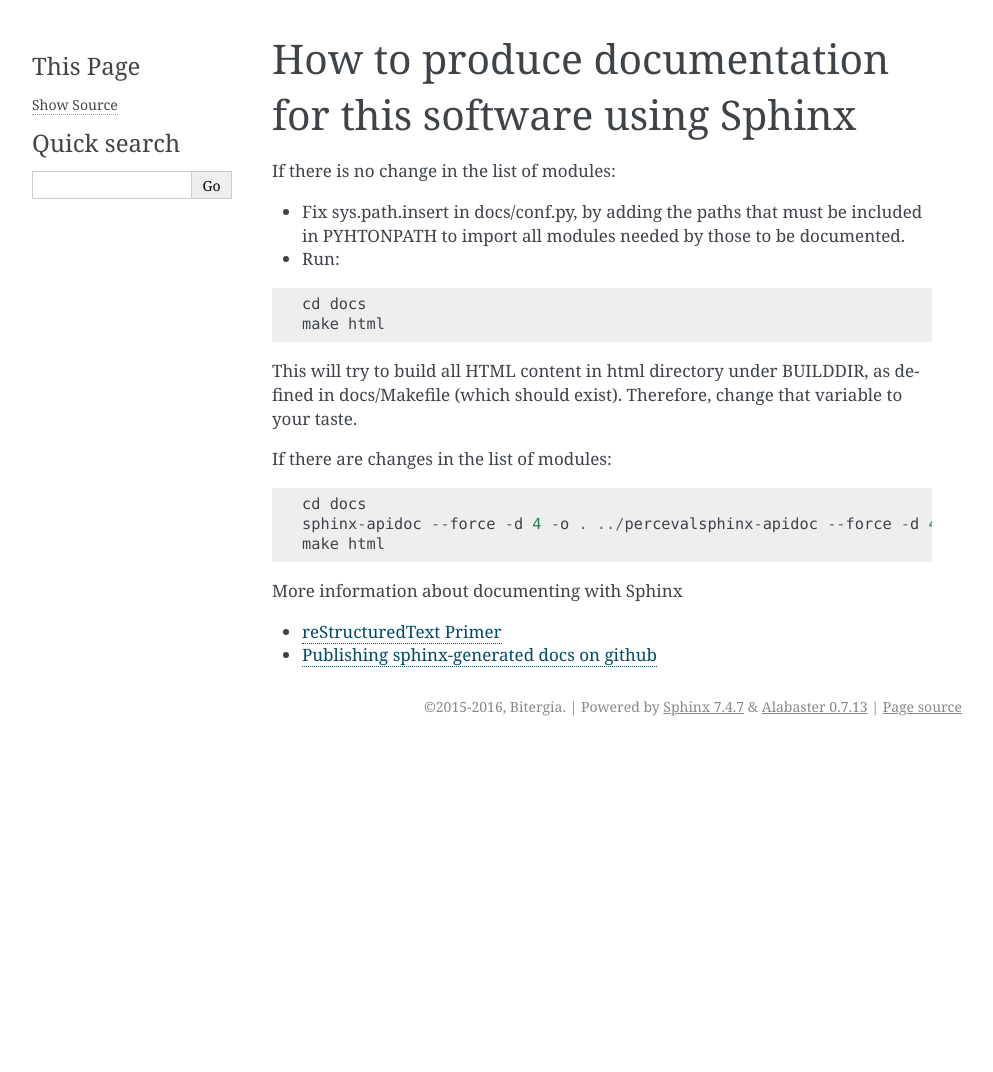
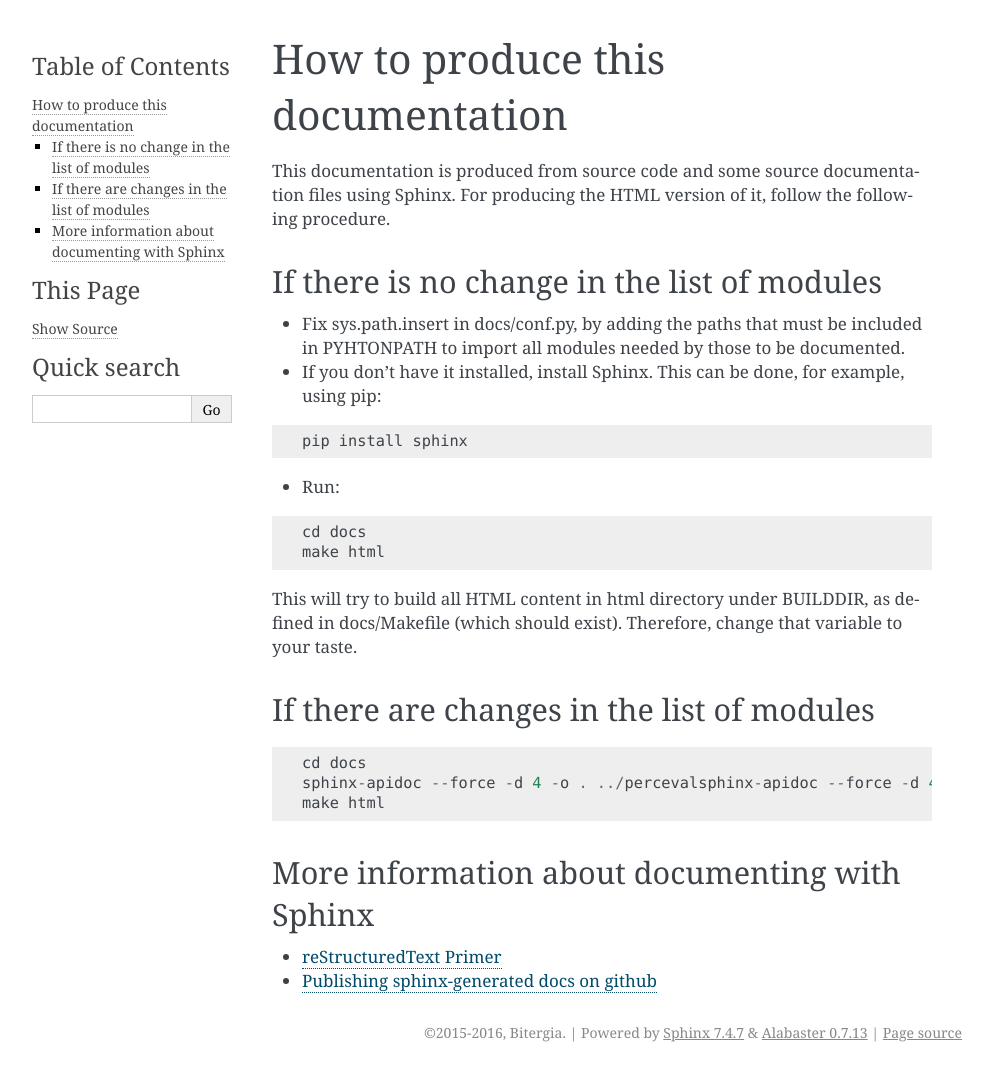
Before and after one commit to chaoss/grimoirelab-perceval, a Sphinx documentation site: the page built from docs/howto_doc.rst, in a window 1280 px wide. Shown: the whole page, without its empty margins (148-1141 px from the left). Built offline with Sphinx 7.4.7, drawn with Linux system fonts in a browser that asks for light colours; pages that are not in the unit, such as notebooks, are missing from menus; before the commit the page ends 900 px from its top, so only the background shows below that.

Commit message:
[docs] New section on contributing.
This is a first proposal for a section how to contribute.
Some minor changes in other parts of the documentation.

```diff
--- /dev/null
+++ b/docs/contributing.rst
@@ -0,0 +1,41 @@
+Contributing
+============
+
+We welcome your contributions, as long as they are under the same license that covers the rest of Perceval.
+
+Quick start for contributing
+----------------------------
+
+These are the basic steps to set up a developing and testing environment to contribute with code, using GitHub facilities. You can read more details about how to contribute to a project in GitHub in `How to GitHub: Fork, Branch, Track, Squash and Pull Request <https://gun.io/blog/how-to-github-fork-branch-and-pull-request/>`_
+
+1. Fork the Perceval repository in GitHub. You can use the GitHub web interface for this. The result will be a new repository with the rest of your repositories, which is a fork (copy) of Perceval.
+
+2. Clone the forked git repository, and create in a local branch for your contribution. In this repository, set up a remote for the upstream (Perceval original) git repository (below, this will be upstream). If in doubt of its convenience or how to better implement it, open a GitHub issue, and comment there.
+
+3. Once your contribution is ready, rebase your local branch with upstream/master, so that it merges clean with that branch, and push your local branch to a remote branch in your GitHub repository. Except that the contribution really needs it, use a single commit, and comment in detail in the corresponfing commit message what it is intended to do. If it fixes some bug, refence it (with the text "Fixes #23", for example, for issue number 23).
+
+4. In the GitHub interface, produce a pull request from your branch (you will see an option to do that if you visit the webpage for your own repository in GitHub). Be sure of including a reasonble comment with the pull request.
+
+5. Visit frequently the pull request in GitHub, to attend to comments and requests by Perceval developers (or watch it via email). Please keep in mind tha the pull request will be merged into the codebase only if those comments and requests are addressed.
+
+Contributing code
+-----------------
+
+Please, follow this advise before proposing a pull request with your contribution:
+
+* Perceval is intended to be written for Python3. It should work with Python 3.4 or newer.
+
+* Be sure that all tests (in directory tests) are passed without errors.
+
+* Whenever convenient, write tests for your contribution, and add it in that directory. Have in mind that usually, adding tests is convenient, and will likely be required by reviewers of your pull request before considering it for a merge.
+
+* Follow the guidelines in `PEP-8 (Style Guide for Python Code) <https://www.python.org/dev/peps/pep-0008/>`_ as much as possible.
+
+Contributing documentation
+--------------------------
+
+For documentation, we use reStructuredText, both in comments in the code, and in the manual.
+
+A good reference to reStructuredText can be found in the `reStructuredText Markup Specification <http://docutils.sourceforge.net/docs/ref/rst/restructuredtext.html>`_
+
+You can learn how to produce documentation from the reStructuredText content in :ref:`howto_doc`.
--- a/docs/howto_doc.rst
+++ b/docs/howto_doc.rst
@@ -1,9 +1,21 @@
-How to produce documentation for this software using Sphinx
-===========================================================
+.. _howto_doc:
 
-If there is no change in the list of modules:
+How to produce this documentation
+=================================
+
+This documentation is produced from source code and some source documentation files using Sphinx. For producing the HTML version of it, follow the following procedure.
+
+If there is no change in the list of modules
+--------------------------------------------
 
 * Fix sys.path.insert in docs/conf.py, by adding the paths that must be included in PYHTONPATH to import all modules needed by those to be documented.
+
+* If you don't have it installed, install Sphinx. This can be done, for example, using pip:
+
+::
+
+   pip install sphinx
+
 * Run:
 
 ::
@@ -13,7 +25,8 @@
 
 This will try to build all HTML content in html directory under BUILDDIR, as defined in docs/Makefile (which should exist). Therefore, change that variable to your taste.
 
-If there are changes in the list of modules:
+If there are changes in the list of modules
+-------------------------------------------
 
 ::
 
@@ -22,6 +35,7 @@
    make html
 
 More information about documenting with Sphinx
+----------------------------------------------
 
 * `reStructuredText Primer <http://sphinx-doc.org/rest.html>`_
 * `Publishing sphinx-generated docs on github <http://daler.github.io/sphinxdoc-test/includeme.html>`_
--- a/docs/index.rst
+++ b/docs/index.rst
@@ -9,6 +9,7 @@
    :maxdepth: 1
 
    perceval
+   contributing.rst
    howto_doc.rst
 
 Indices and tables
```
